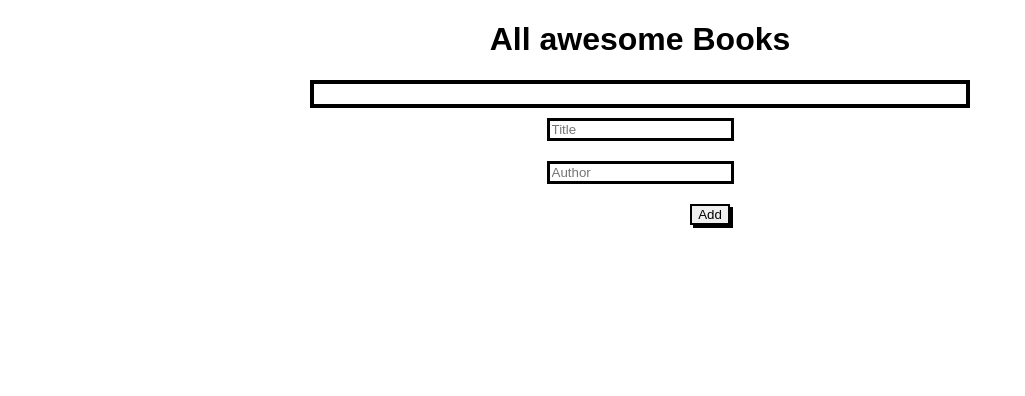
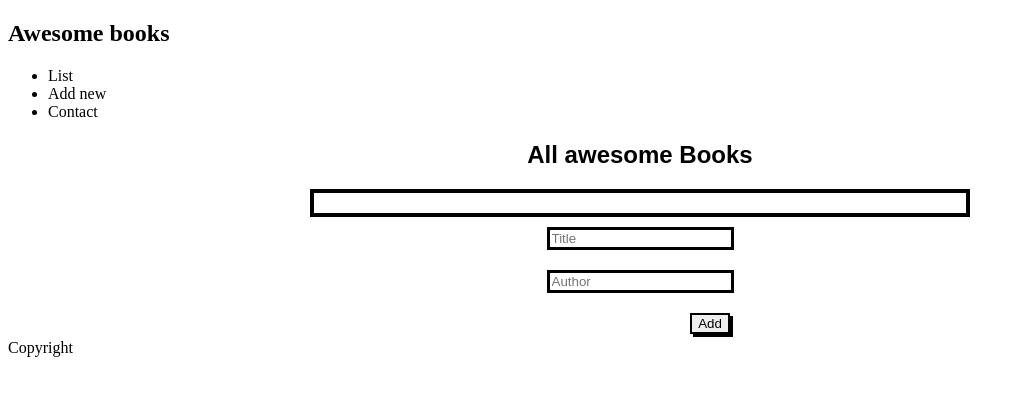
Before and after one commit to ngeelani48/Awesome-books, a website: page index.html in a window 1280 px wide. Shown: the whole page, without its empty margins (0-1025 px from the left). Drawn offline with Linux system fonts and the light colour scheme; a web font is replaced by a local one.

Commit message:
Add copyright footer

```diff
--- a/index.html
+++ b/index.html
@@ -12,9 +12,20 @@
 </head>
 
 <body>
+    <nav class="navbar">
+        <h1 class="title-header">Awesome books</h1>
+        <ul class="navigation-items">
+            <li class="item a">List</li>
+            <li class="item b">Add new</li>
+            <li class="item c">Contact</li>
+        </ul>
+    </nav>
+
+    <section class="page1">
+
+        <div class="date"></div>
 
         <h1 class="heading">All awesome Books</h1>
-
         <div class="bookshelf" id="bookshelf">
         </div>
 
@@ -33,8 +44,15 @@
 
             </label>
         </form>
+    </section>
+
+    <section class="copyright">
+       <p>Copyright</p>
+    </section>
 
     <script src="./app.js"></script>
+    <script src="./date.js"></script>
+    <script src="./spa.js"></script>
 
 </body>
 
```
Lines whose indentation alone changed are shown as unchanged.
